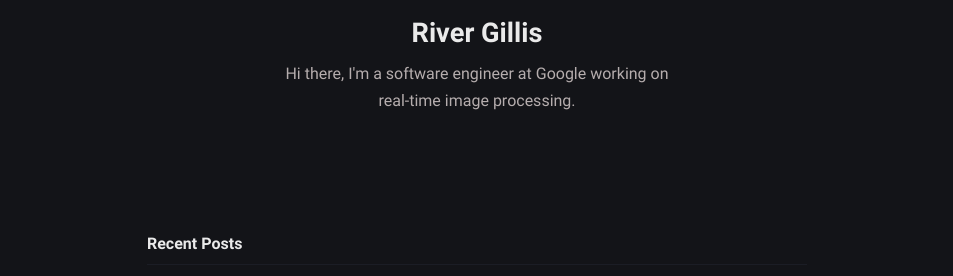
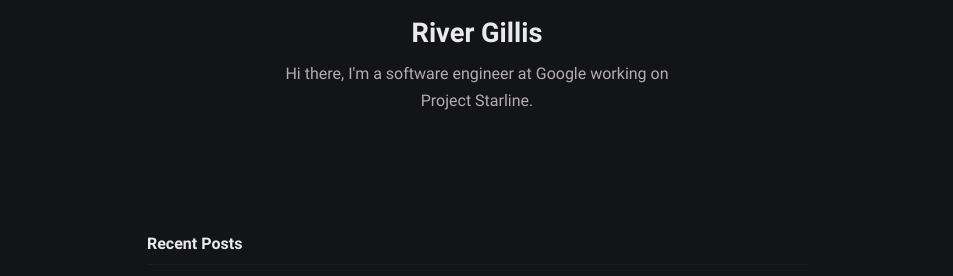
Before and after one commit to rivergillis/jekyll-blog, a Jekyll site: the page built from index.md, in a window 1280 px wide. Shown: the part 240-516 px from the top of the page, without its empty margins (163-1116 px from the left). Built offline with Jekyll 4.4.1, drawn with Linux system fonts in a browser that asks for light colours.

Commit message:
Update _config.yml

```diff
--- a/_config.yml
+++ b/_config.yml
@@ -11,7 +11,7 @@ mode: dark # default theme "dark" | "light"
 author:
   name: River Gillis # author name
   bio: >- # tell to the world
-    Hi there, I'm a software engineer at Google working on real-time image processing.
+    Hi there, I'm a software engineer at Google working on Project Starline.
   username: rivergillis # general username
   github: rivergillis # github username
   twitter: rivergillis # twitter username
```
